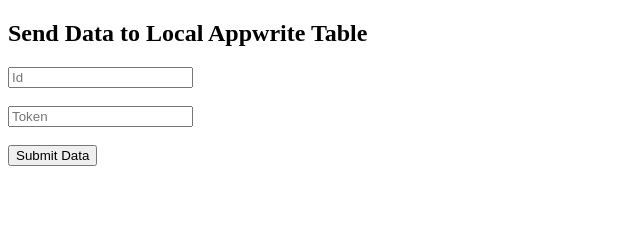
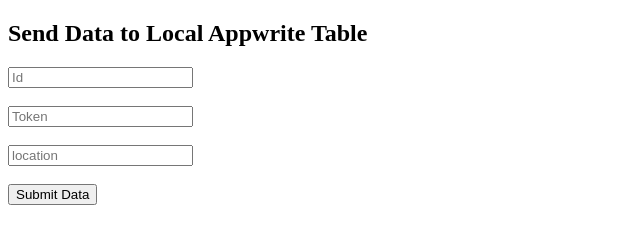
Before and after one commit to Sinople-lab/testx, a plain HTML site: page index.html in a window 1280 px wide. Shown: the whole page, without its empty margins (0-640 px from the left). Drawn offline with nearby package versions, Linux system fonts and the light colour scheme.

Commit message:
Update index.html

```diff
--- a/index.html
+++ b/index.html
@@ -12,6 +12,7 @@
     <form id="dataForm">
         <input type="text" id="id" placeholder="Id" required><br><br>
         <input type="text" id="token" placeholder="Token" required><br><br>
+        <input type="text" id="location" placeholder="location" required><br><br>
         <button type="submit">Submit Data</button>
     </form>
 
```
